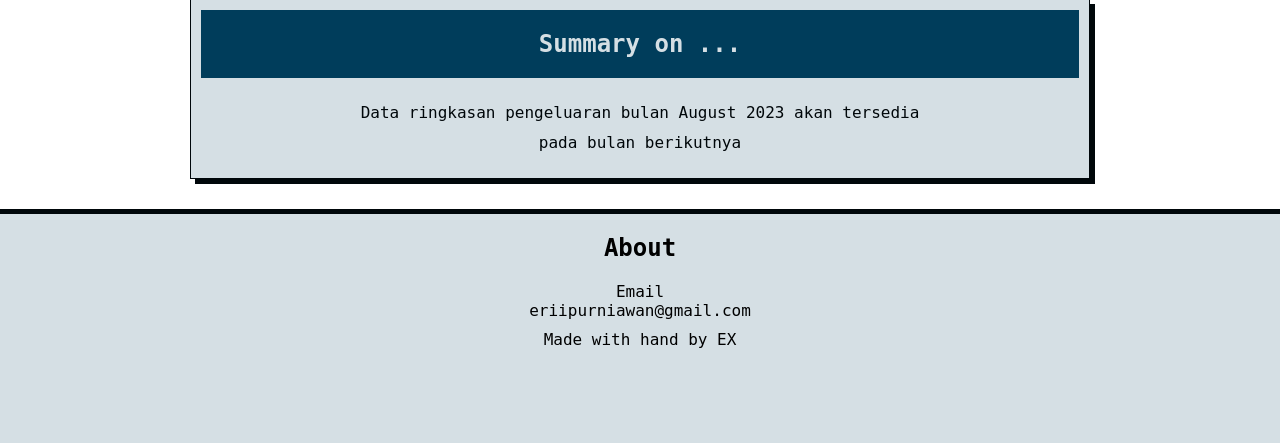
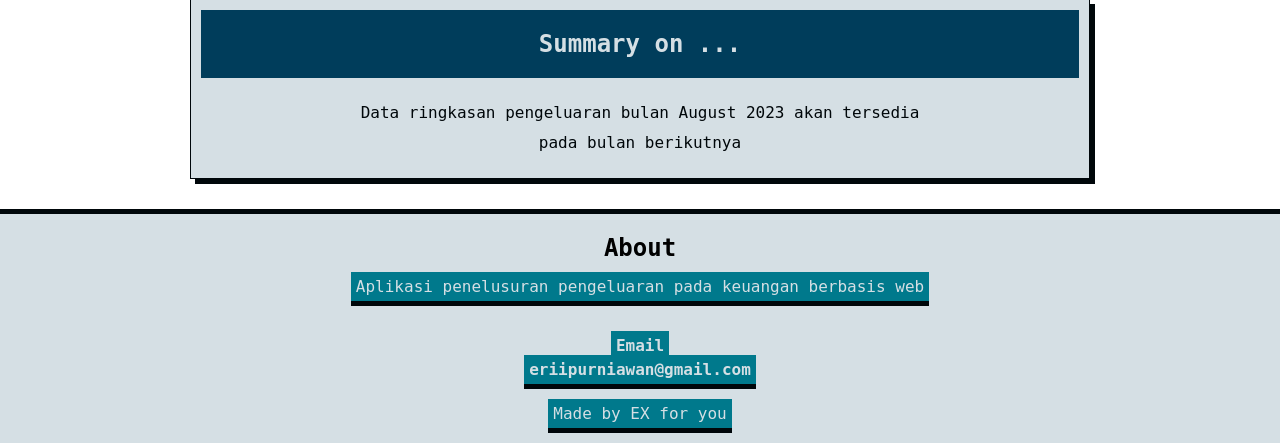
Before and after one commit to eri-purniawan/Money-Tracking-App, a PHP site: page / in a window 1280 px wide. Shown: the part 620-1063 px from the top of the page. Before the commit the page ends 968 px from the top, so only its background shows below. Run offline with PHP 8.4, Linux system fonts and the light colour scheme; data that the repository does not hold is empty; some libraries are stand-ins or nearby versions; some web fonts are replaced.

Commit message:
change about sytle

```diff
--- a/index.php
+++ b/index.php
@@ -385,11 +385,12 @@ $spend_data = json_encode($list_spend);
   <section class="about" id="about">
     <div class="container">
       <h1>About</h1>
+      <p class="p">Aplikasi penelusuran pengeluaran pada keuangan berbasis web</p>
       <div class="email">
         <span>Email</span>
         <p>eriipurniawan@gmail.com</p>
       </div>
-      <p>Made with hand by EX</p>
+      <p>Made by EX for you</p>
     </div>
   </section>
   <script src="main.js"></script>
@@ -402,7 +403,14 @@ $spend_data = json_encode($list_spend);
     Chart.defaults.font.family = "'Victor Mono', monospace";
     Chart.defaults.font.weight = 'bold';
     Chart.defaults.font.color = '#2E3440';
-    Chart.defaults.font.size = 14;
+
+    function myFunction(x) {
+      if (x.matches) { // If media query matches
+        Chart.defaults.font.size = 14;
+      } else {
+        Chart.defaults.font.size = 20;
+      }
+    }
 
     new Chart(ctx, {
       type: 'doughnut',
@@ -443,6 +451,10 @@ $spend_data = json_encode($list_spend);
         }
       }
     });
+
+    var x = window.matchMedia("(max-width: 576px)")
+    myFunction(x) // Call listener function at run time
+    x.addListener(myFunction) // Attach listener function on state changes
   </script>
 </body>
 
--- a/style.css
+++ b/style.css
@@ -725,6 +725,26 @@ nav .btn-menu {
 
 .about .container .email {
   padding: 10px;
+  font-weight: bold;
+}
+
+.about .container .email span {
+  background-color: var(--green);
+  color: var(--white);
+  padding: 5px;
+}
+
+.about .container p {
+  border-bottom: 5px solid var(--black);
+  width: fit-content;
+  margin: auto;
+  padding: 5px;
+  background-color: var(--green);
+  color: var(--white);
+}
+
+.about .container .p {
+  margin-bottom: 20px;
 }
 
 @media (max-width: 576px) {
```
